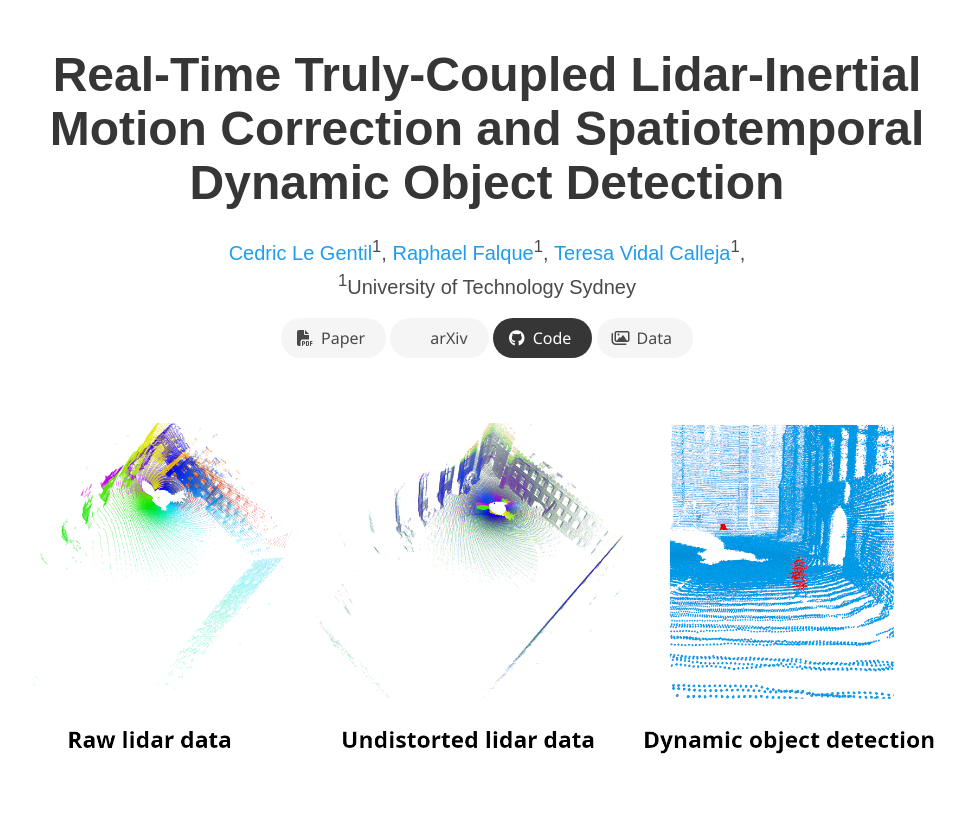
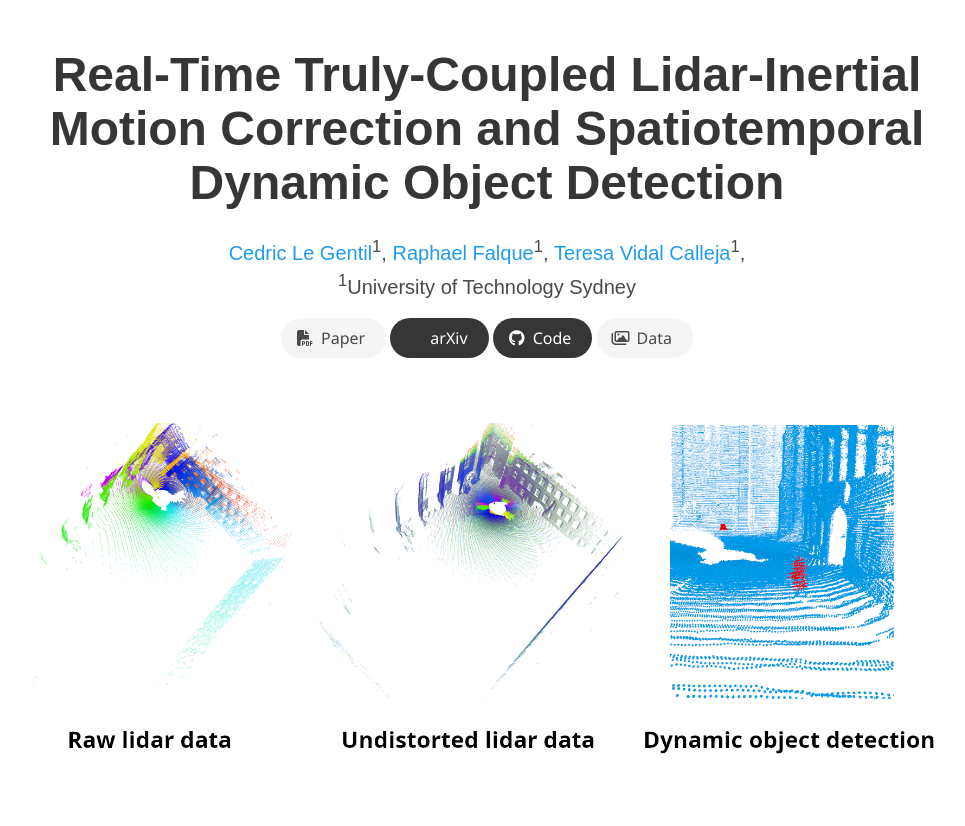
Before and after one commit to UTS-RI/lidar_inertial_motion_correction, a plain HTML site: page index.html in a window 1280 px wide. Shown: the top 826 px of the page, without its empty margins (153-1118 px from the left). Drawn offline with nearby package versions, Linux system fonts and the light colour scheme; some icons are missing; a web font is replaced by a local one.

Commit message:
Add arxiv link

```diff
--- a/index.html
+++ b/index.html
@@ -113,9 +113,9 @@
                   <span>Paper</span>
                 </a>
               </span>
-              <span class="link-block-non">
-                <a href="TBA"
-                   class="external-link button is-normal is-rounded is-light">
+              <span class="link-block">
+                <a href="http://arxiv.org/abs/2410.05152"
+                   class="external-link button is-normal is-rounded is-dark">
                   <span class="icon">
                       <i class="ai ai-arxiv"></i>
                   </span>
```
